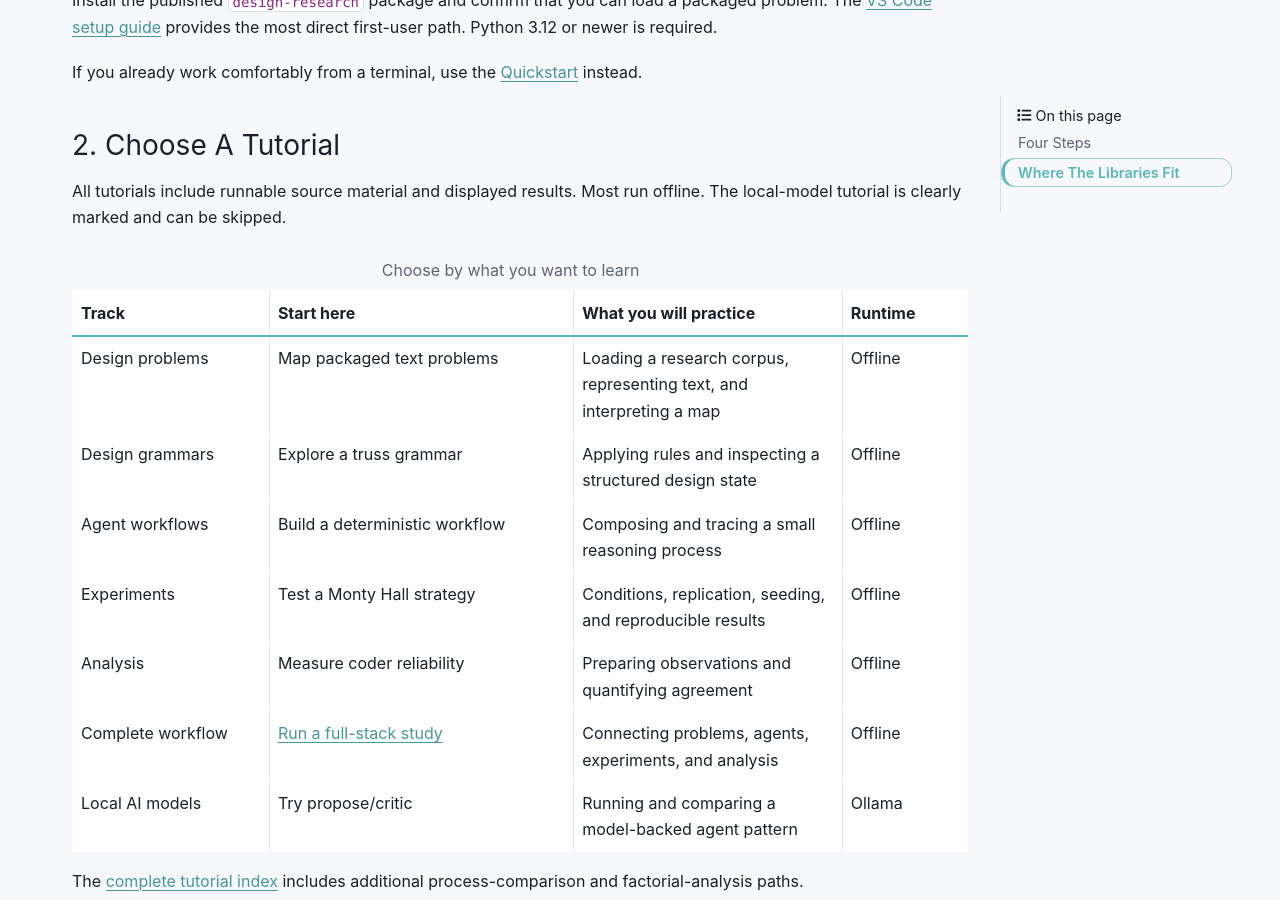
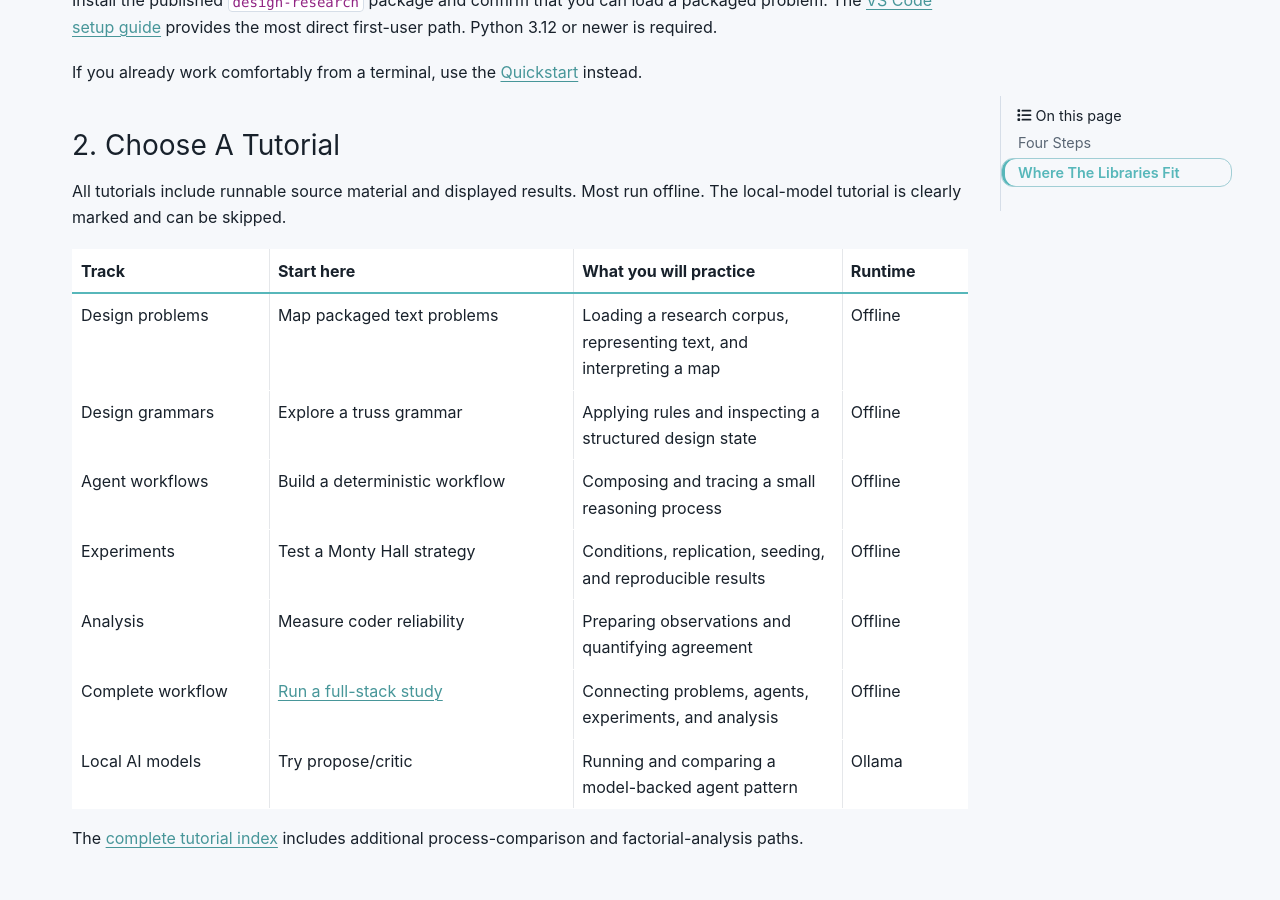
Before and after one commit to cmudrc/design-research, a Sphinx documentation site: the page built from docs/learn.rst, in a window 1280 px wide and 900 px high, scrolled down 604 px. Built offline with Sphinx 7.4.7 and the PyData theme 0.15.4, drawn with Linux system fonts in a browser that asks for light colours; pages that are not in the unit, such as notebooks, are missing from menus.

Commit message:
Remove redundant tutorial table caption

```diff
--- a/docs/learn.rst
+++ b/docs/learn.rst
@@ -33,7 +33,7 @@ offline. The local-model tutorial is clearly marked and can be skipped.
 
 .. container:: drc-learning-table
 
-   .. list-table:: Choose by what you want to learn
+   .. list-table::
       :header-rows: 1
       :widths: 22 34 30 14
 
```
